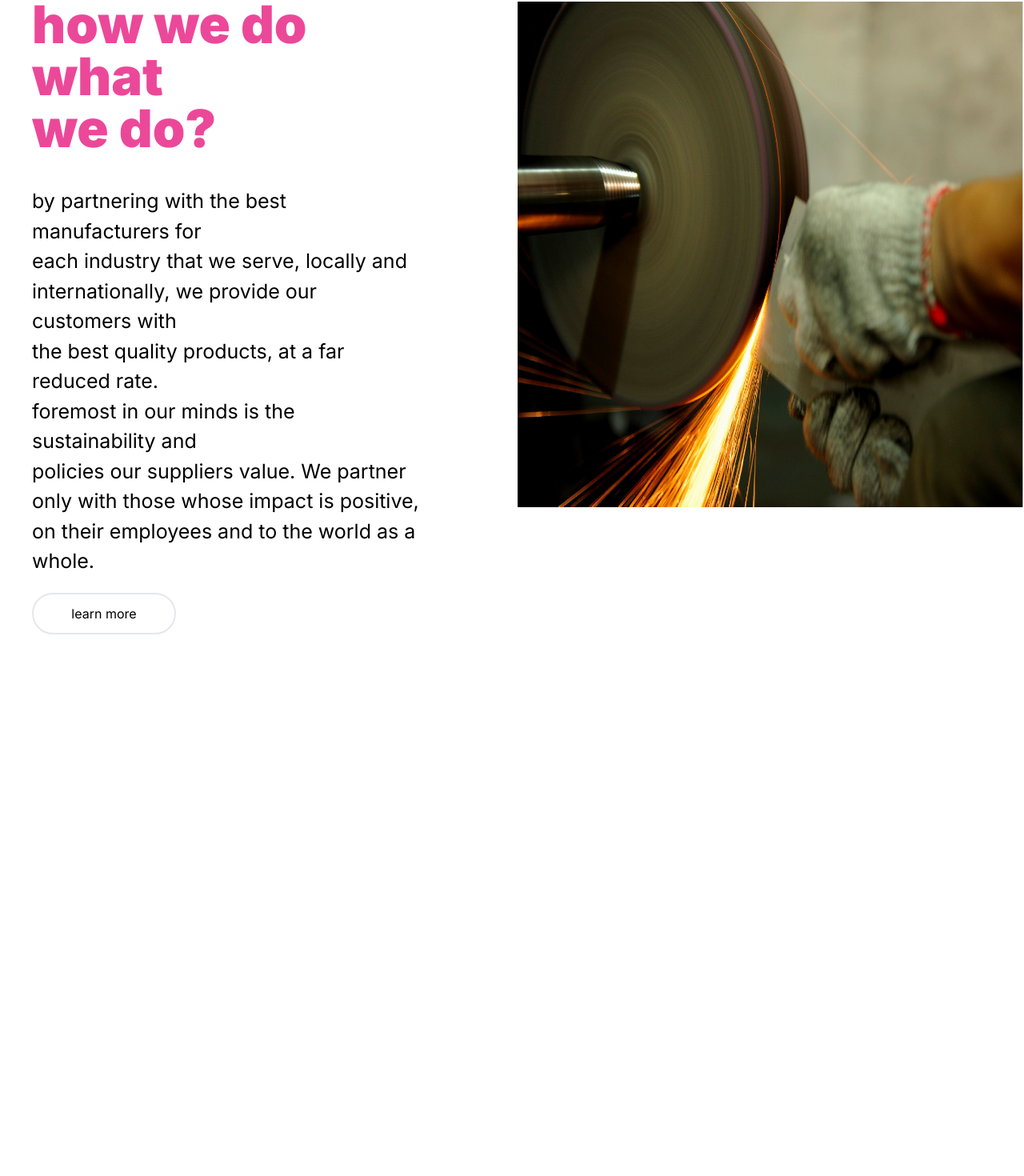
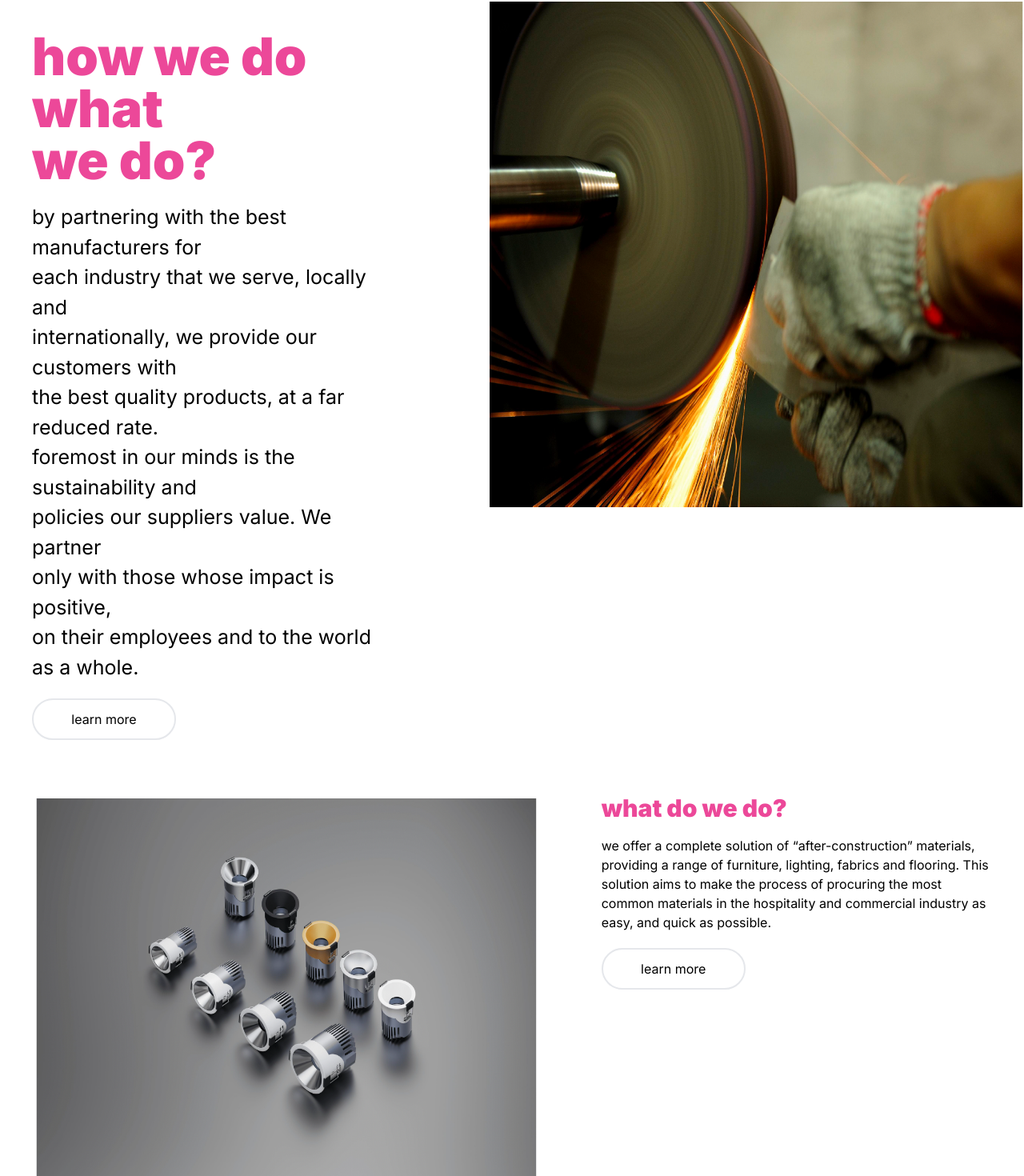
Before and after one commit to abdulmahl/supplymee, a Next.js app: page / in a window 1280 px wide. Shown: the part 1909-3379 px from the top of the page at 80% size. Before the commit the page ends 2742 px from the top, so only its background shows below. Built offline with nearby package versions, Linux system fonts and the light colour scheme.

Commit message:
Added the fifth section.

```diff
--- /dev/null
+++ b/app/landing-page-components/section-five.tsx
@@ -0,0 +1,48 @@
+import Image from "next/image";
+import Link from "next/link";
+
+export default function SectionFive() {
+  return (
+    <>
+      <div className="flex flex-col pt-[70px] gap-10 md:flex-row lg:gap-20">
+        <div>
+          <Image
+            src={"/image-three.jpg"}
+            width={500}
+            height={560}
+            alt="Side Image One for Mobile View"
+            className="block md:hidden"
+          />
+          <Image
+            src={"/image-three.jpg"}
+            width={2700}
+            height={760}
+            alt="Side Image One for Tablet/Desktop View"
+            className="hidden md:block md:h-[350px] lg:h-[480px]"
+          />
+        </div>
+        <div>
+          <div>
+            <p className="text-pink-500 leading-none pb-5 text-3xl font-black">
+              what do we do?
+            </p>
+          </div>
+          <p>
+            we offer a complete solution of “after-construction” materials,
+            providing a range of furniture, lighting, fabrics and flooring. This
+            solution aims to make the process of procuring the most common
+            materials in the hospitality and commercial industry as easy, and
+            quick as possible.
+          </p>
+          <div className="pt-5">
+            <Link href={"/learn-more"}>
+              <button className="w-[180px] border-[2px] p-3 rounded-[35px] md:hover:border-pink-500 md:hover:text-pink-600">
+                learn more
+              </button>
+            </Link>
+          </div>
+        </div>
+      </div>
+    </>
+  );
+}
--- a/app/landing-page-components/section-four.tsx
+++ b/app/landing-page-components/section-four.tsx
@@ -8,7 +8,7 @@ export default function SectionFour() {
         <div className="flex flex-col-reverse md:flex-row lg:gap-20">
           <div className="">
             <div>
-              <p className="text-pink-500 leading-none pb-10 text-3xl font-black lg:text-[65px]">
+              <p className="text-pink-500 leading-none pt-10 pb-5 text-3xl font-black lg:text-[65px]">
                 how we do what <br /> we do?
               </p>
             </div>
@@ -23,12 +23,13 @@ export default function SectionFour() {
             </p>
             {/* Tablet view text */}
             <p className="hidden md:block lg:hidden">
-              by partnering with the best manufacturers for each industry that
-              we serve, locally and internationally, we provide our customers
-              with the best quality products, at a far reduced rate. <br />{" "}
-              <br /> foremost in our minds is the sustainability and policies
-              our suppliers value. We partner only with those whose impact is
-              positive, on their employees and to the world as a whole.
+              by partnering with the best manufacturers for <br /> each industry
+              that we serve, locally and <br /> internationally, we provide our
+              customers with <br /> the best quality products, at a far reduced
+              rate. <br /> <br /> foremost in our minds is the sustainability
+              and <br /> policies our suppliers value. We partner only with
+              those whose impact is positive, on their employees and to the
+              world as a whole.
             </p>
             {/* Desktop view text */}
             <p className="hidden md:hidden lg:block lg:text-[25px]">
@@ -59,10 +60,10 @@ export default function SectionFour() {
             />
             <Image
               src={"/image-two.jpg"}
-              width={700}
+              width={800}
               height={760}
               alt="Side Image One for Tablet/Desktop View"
-              className="hidden md:block md:h-[370px] lg:ml-10 lg:h-[640px]"
+              className="hidden md:block md:h-[450px] lg:ml-10 lg:h-[640px]"
             />
           </div>
         </div>
--- a/app/page.tsx
+++ b/app/page.tsx
@@ -4,6 +4,7 @@ import SectionOne from "./landing-page-components/section-one";
 import SectionTwo from "./landing-page-components/section-two";
 import SectionThree from "./landing-page-components/section-three";
 import SectionFour from "./landing-page-components/section-four";
+import SectionFive from "./landing-page-components/section-five";
 
 export default function Home() {
   return (
@@ -15,6 +16,7 @@ export default function Home() {
       <SectionTwo />
       <SectionThree />
       <SectionFour />
+      <SectionFive />
     </main>
   );
 }
```
